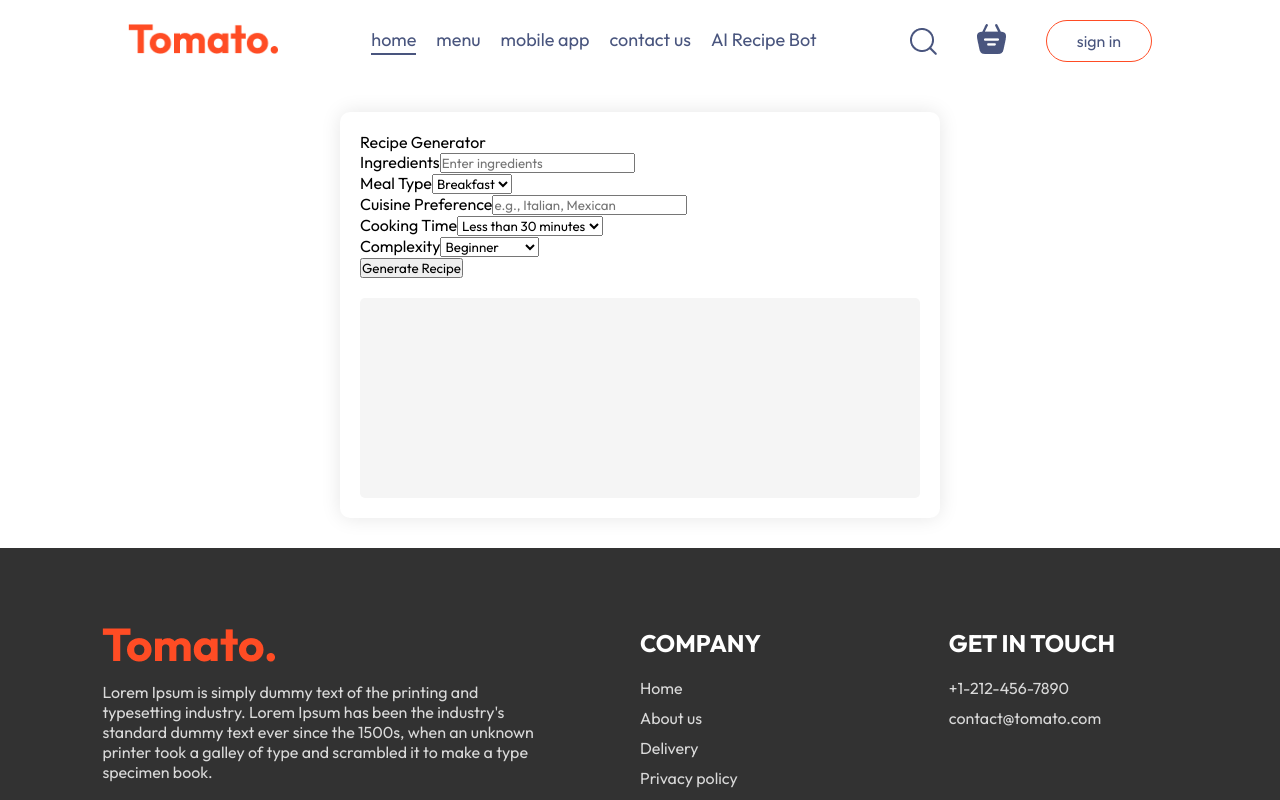
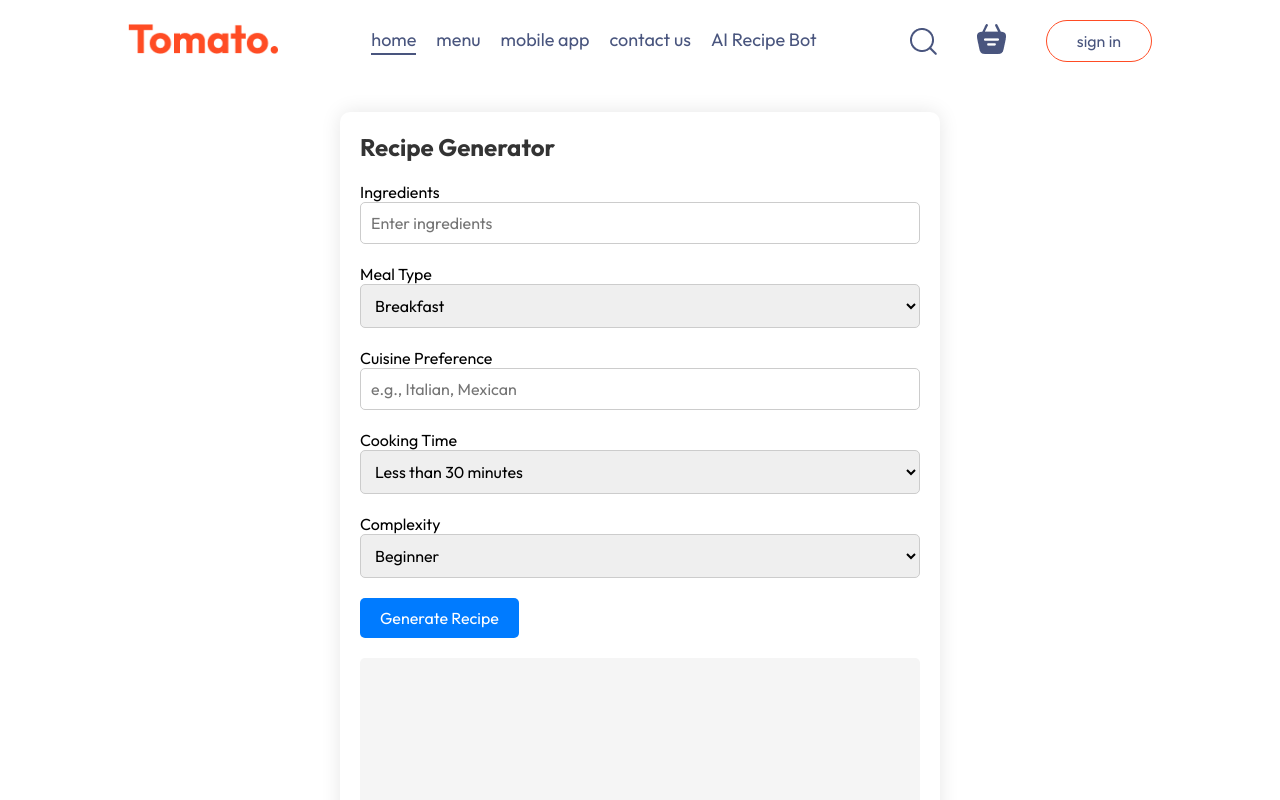
Before and after one commit to Virgarg7/QuickByte, a React (Vite) app in the folder frontend/: page /ai-chatbot in a window 1280 px wide. Shown: the top 800 px of the page. Built offline with nearby package versions, Linux system fonts and the light colour scheme.

Commit message:
Frontend of Chatbot Completed

```diff
--- a/frontend/src/components/Ai_Chatbot/Ai_Chatbot.jsx
+++ b/frontend/src/components/Ai_Chatbot/Ai_Chatbot.jsx
@@ -1,5 +1,7 @@
 /* eslint-disable no-unused-vars */
+/* eslint-disable no-undef */
 /* eslint-disable react/prop-types */
+// eslint-disable-next-line react-refresh/only-export-components
 import React, { useEffect, useRef, useState } from "react";
 import "./AI_Chatbot.css";
 
@@ -22,9 +24,9 @@ const RecipeCard = ({ onSubmit }) => {
     };
 
     return (
-        <div className="w-[400px] border rounded-lg overflow-hidden shadow-lg bg-white">
+        <div className="chatbot-container__recipe-card border rounded-lg overflow-hidden shadow-lg bg-white">
             <div className="px-6 py-4">
-                <div className="font-bold text-xl mb-4 text-gray-800">Recipe Generator</div>
+                <div className="title font-bold text-xl mb-4 text-gray-800">Recipe Generator</div>
                 <div className="mb-4">
                     <label
                         className="block text-gray-700 text-sm font-bold mb-2"
@@ -33,7 +35,7 @@ const RecipeCard = ({ onSubmit }) => {
                         Ingredients
                     </label>
                     <input
-                        className="shadow appearance-none border rounded w-full py-2 px-3 text-gray-700 leading-tight focus:outline-none focus:shadow-outline"
+                        className="input-field shadow appearance-none border rounded w-full py-2 px-3 text-gray-700 leading-tight focus:outline-none focus:shadow-outline"
                         id="ingredients"
                         type="text"
                         placeholder="Enter ingredients"
@@ -49,7 +51,7 @@ const RecipeCard = ({ onSubmit }) => {
                         Meal Type
                     </label>
                     <select
-                        className="block appearance-none w-full bg-white border border-gray-400 hover:border-gray-500 px-4 py-2 pr-8 rounded shadow leading-tight focus:outline-none focus:shadow-outline"
+                        className="select-field block appearance-none w-full bg-white border border-gray-400 hover:border-gray-500 px-4 py-2 pr-8 rounded shadow leading-tight focus:outline-none focus:shadow-outline"
                         id="mealType"
                         value={mealType}
                         onChange={(e) => setMealType(e.target.value)}
@@ -68,7 +70,7 @@ const RecipeCard = ({ onSubmit }) => {
                         Cuisine Preference
                     </label>
                     <input
-                        className="shadow appearance-none border rounded w-full py-2 px-3 text-gray-700 mb-3 leading-tight focus:outline-none focus:shadow-outline"
+                        className="input-field shadow appearance-none border rounded w-full py-2 px-3 text-gray-700 mb-3 leading-tight focus:outline-none focus:shadow-outline"
                         id="cuisine"
                         type="text"
                         placeholder="e.g., Italian, Mexican"
@@ -84,7 +86,7 @@ const RecipeCard = ({ onSubmit }) => {
                         Cooking Time
                     </label>
                     <select
-                        className="block appearance-none w-full bg-white border border-gray-400 hover:border-gray-500 px-4 py-2 pr-8 rounded shadow leading-tight focus:outline-none focus:shadow-outline"
+                        className="select-field block appearance-none w-full bg-white border border-gray-400 hover:border-gray-500 px-4 py-2 pr-8 rounded shadow leading-tight focus:outline-none focus:shadow-outline"
                         id="cookingTime"
                         value={cookingTime}
                         onChange={(e) => setCookingTime(e.target.value)}
@@ -102,7 +104,7 @@ const RecipeCard = ({ onSubmit }) => {
                         Complexity
                     </label>
                     <select
-                        className="block appearance-none w-full bg-white border border-gray-400 hover:border-gray-500 px-4 py-2 pr-8 rounded shadow leading-tight focus:outline-none focus:shadow-outline"
+                        className="select-field block appearance-none w-full bg-white border border-gray-400 hover:border-gray-500 px-4 py-2 pr-8 rounded shadow leading-tight focus:outline-none focus:shadow-outline"
                         id="complexity"
                         value={complexity}
                         onChange={(e) => setComplexity(e.target.value)}
@@ -114,7 +116,7 @@ const RecipeCard = ({ onSubmit }) => {
                 </div>
                 <div className="px-6 py-4">
                     <button
-                        className="bg-blue-500 hover:bg-blue-700 text-white font-bold py-2 px-4 rounded focus:outline-none focus:shadow-outline"
+                        className="button bg-blue-500 hover:bg-blue-700 text-white font-bold py-2 px-4 rounded focus:outline-none focus:shadow-outline"
                         type="button"
                         onClick={handleSubmit}
                     >
@@ -125,8 +127,6 @@ const RecipeCard = ({ onSubmit }) => {
         </div>
     );
 };
-
-
 
 function Ai_chatbot() {
     const [recipeData, setRecipeData] = useState(null);
@@ -181,12 +181,12 @@ function Ai_chatbot() {
 
     async function onSubmit(data) {
         // update state
-        setRecipeText('')
+        setRecipeText('');
         setRecipeData(data);
     }
 
     return (
-        <div className="chatbot-container" id="ai-chatbot"> {/* Added id attribute */}
+        <div className="chatbot-container" id="ai-chatbot">
             <div className="flex flex-row my-4 gap-2 justify-center">
                 <RecipeCard onSubmit={onSubmit} />
                 <div className="recipe-display">
```
